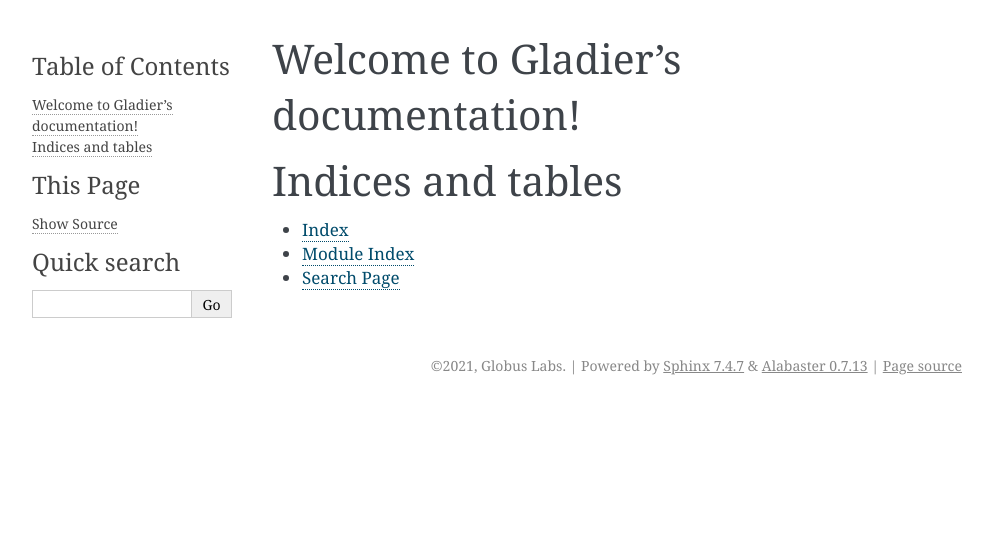
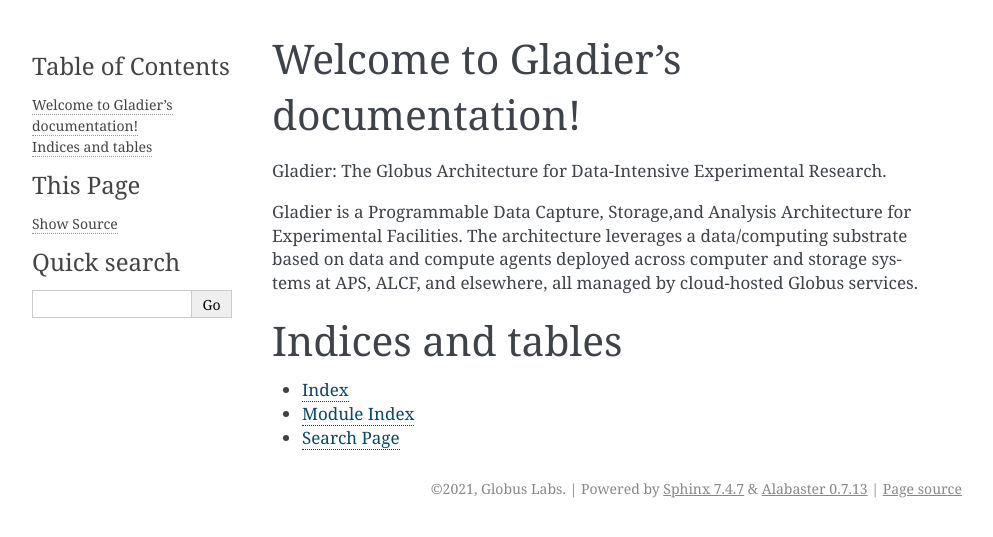
Before and after one commit to globus-gladier/gladier, a Sphinx documentation site: the page built from docs/index.rst, in a window 1280 px wide. Shown: the top 537 px of the page, without its empty margins (148-1141 px from the left). Built offline with Sphinx 7.4.7, drawn with Linux system fonts in a browser that asks for light colours.

Commit message:
Start docs.

```diff
--- a/docs/index.rst
+++ b/docs/index.rst
@@ -5,6 +5,13 @@
 
 Welcome to Gladier's documentation!
 ===================================
+
+Gladier: The Globus Architecture for Data-Intensive Experimental Research.
+
+Gladier is a Programmable Data Capture, Storage,and Analysis Architecture for Experimental Facilities.
+The architecture leverages a data/computing substrate based on
+data and compute agents deployed across computer and storage
+systems at APS, ALCF, and elsewhere, all managed by cloud-hosted Globus services.
 
 .. toctree::
    :maxdepth: 2
```
Also changed, not shown: README.rst (+6 -1 lines).
